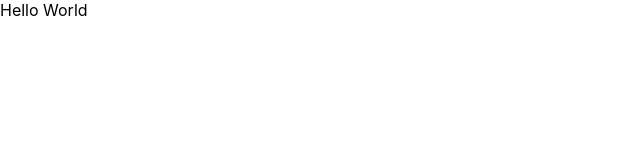
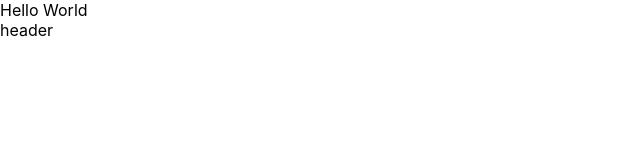
Before and after one commit to shivarajrs007/my-app, a React (Create React App) app: page / in a window 1280 px wide. Shown: the top 160 px of the page, without its empty margins (0-640 px from the left). Built offline with nearby package versions, Linux system fonts and the light colour scheme.

Commit message:
first commit

```diff
--- a/src/App.js
+++ b/src/App.js
@@ -1,8 +1,12 @@
 import './App.css';
+import Headers from './Components/Headers';
 
 function App() {
   return (
-    <>Hello World</>
+    <>Hello World
+   <Headers></Headers>
+    </>
+
   );
 }
 
--- /dev/null
+++ b/src/Components/Headers.js
@@ -0,0 +1,9 @@
+const Headers = () => {
+    return (
+        <div>
+            header
+        </div>
+     );
+}
+
+export default Headers;
```
